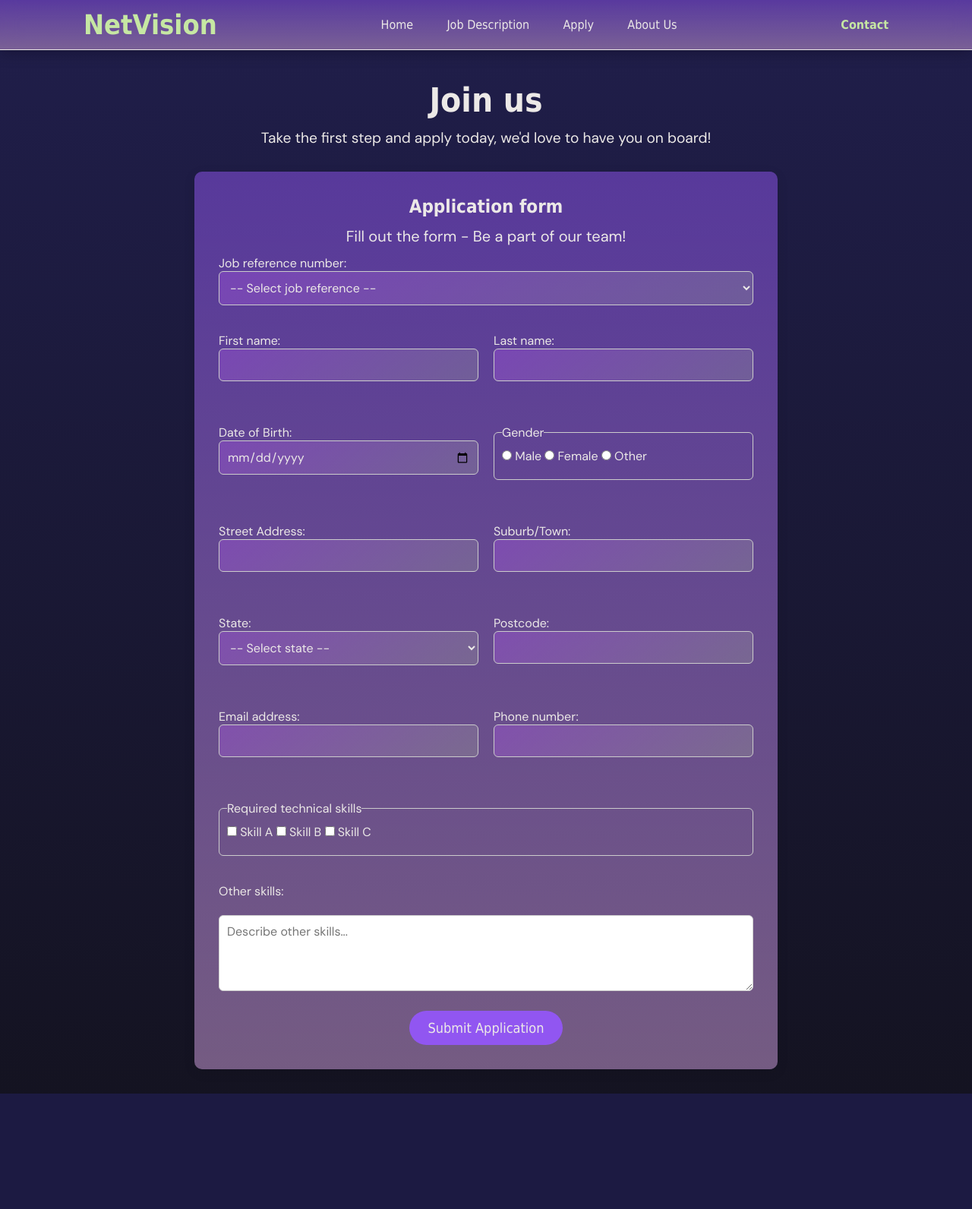
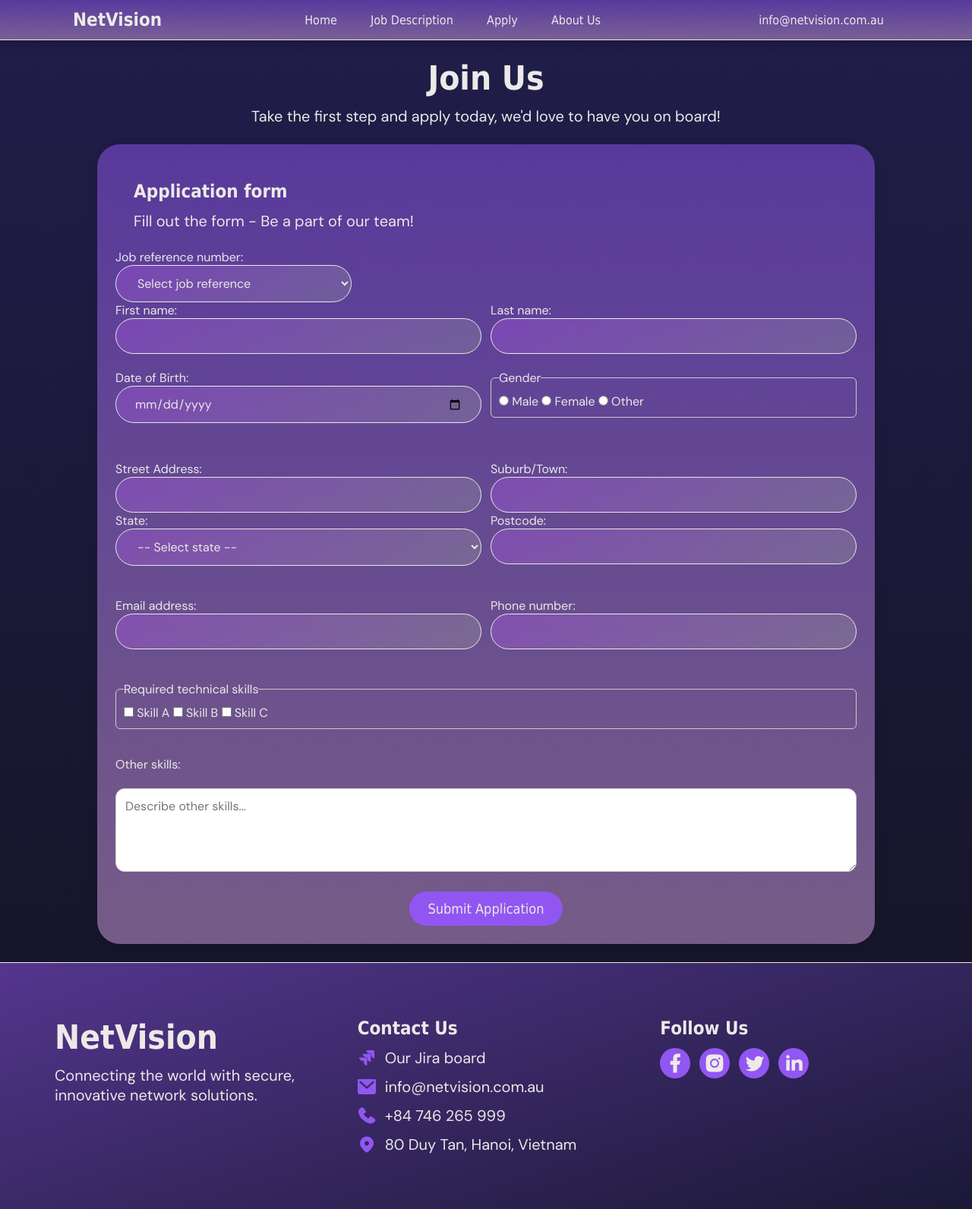
Before and after one commit to nguyenducnam06/Group-2-COS10026, a PHP site: page /apply.html in a window 1280 px wide. Shown: the whole page at 76% size. Before the commit the page ends 1440 px from the top, so only its background shows below. Run offline with PHP 8.4, Linux system fonts and the light colour scheme; some web fonts are replaced.

Commit message:
update layout apply

```diff
--- a/project1/apply.html
+++ b/project1/apply.html
@@ -7,7 +7,7 @@
 <head>
     <meta charset="UTF-8">
     <meta name="viewport" content="width=device-width, initial-scale=1.0">
-    <title>Job apply</title>
+    <title>NetVision - Apply</title>
     <link rel="stylesheet" href="styles/style.css">
     <link rel="stylesheet" href="styles/apply.css">
     <link rel="preconnect" href="https://fonts.googleapis.com">
@@ -18,28 +18,33 @@
         rel="stylesheet">
 </head>
 
-<body id="top">
+<body>
     <header>
-        <h2>NetVision</h2>
+        <h3>NetVision</h3>
         <nav>
             <li><a href="index.html">Home</a></li>
             <li><a href="jobs.html">Job Description</a></li>
             <li><a href="#">Apply</a></li>
             <li><a href="about.html">About Us</a></li>
         </nav>
-        <h5>Contact</h5>
+        <li><a href="mailto:info@netvision.com.au">info@netvision.com.au</a></li>
     </header>
 
-    <h1 class="applytitle">Join us</h1>
-    <p class="applysubtitle">Take the first step and apply today, we'd love to have you on board!</p>
+    <div class="content">
+        <div class="center_aligned">
+            <h1>Join Us</h1>
+            <p>Take the first step and apply today, we'd love to have you on board!</p>
+        </div>
 
         <form id="applicationForm" action="https://mercury.swin.edu.au/it000000/formtest.php" method="post">
+            <div class="left_aligned">
                 <h3 class="formtitle">Application form</h3>
                 <p class="formtitle">Fill out the form - Be a part of our team!</p>
+            </div>
             <!-- Job reference number -->
             <legend for="jobRef">Job reference number:</legend>
             <select id="jobRef" name="jobRef" required>
-            <option value="">-- Select job reference --</option>
+                <option value="">Select job reference</option>
                 <option value="Software Developer">NV01 - Software Developer</option>
                 <option value="Network Administrator">NV02 - Network Administrator</option>
                 <option value="Data Analyst">NV03 - Data Analyst</option>
@@ -50,8 +55,7 @@
                 <option value="Data Scientist">NV08 - Data Scientist</option>
                 <option value="Data Engineer">NV09 - Data Engineer</option>
             </select>
-        <br><br>
-
+            <br>
             <!-- First name and Last name -->
             <div id="name">
                 <div class="textbox">
@@ -64,9 +68,7 @@
                     <input type="text" id="lastName" name="lastName" maxlength="20" pattern="[A-Za-z]{1,20}"
                         title="Please enter your last name" required>
                 </div>
-        </div>
-        <br><br>
-
+            </div><br>
             <!-- Date of birth and Gender -->
             <div id="dobgender">
                 <div id="dob">
@@ -104,7 +106,6 @@
                         required>
                 </div>
             </div>
-        <br><br>
 
             <!-- State and Postcode -->
             <div id="address">
@@ -124,8 +125,8 @@
                 </div>
                 <div class="textbox">
                     <legend for="postcode">Postcode:</legend>
-                <input type="text" id="postcode" name="postcode" pattern="[0-9]{4}" title="Please enter your postcode"
-                    required>
+                    <input type="text" id="postcode" name="postcode" pattern="[0-9]{4}"
+                        title="Please enter your postcode" required>
                 </div>
             </div>
             <br><br>
@@ -140,8 +141,8 @@
                 </div>
                 <div class="textbox">
                     <legend for="phone">Phone number:</legend>
-                <input type="tel" id="phone" name="phone" pattern="[0-9]{8,12}" title="Please enter your phone number"
-                    required>
+                    <input type="tel" id="phone" name="phone" pattern="[0-9]{8,12}"
+                        title="Please enter your phone number" required>
                 </div>
             </div>
             <br><br>
@@ -170,6 +171,52 @@
                 Submit Application
             </button>
         </form>
+    </div>
+    <footer>
+        <div class="row">
+            <div class="left_aligned">
+                <h1>NetVision</h1>
+                <p>Connecting the world with secure, innovative network solutions.</p>
+            </div>
+            <div class="left_aligned">
+                <h3>Contact Us</h3>
+                <div class="row">
+                    <img src="images/svg/jira.svg" alt="Jira">
+                    <p><a href="https://group2cos10026.atlassian.net/jira/software/projects/SCRUM/boards/1"
+                            target="_blank">Our Jira
+                            board</a></p>
+                </div>
+                <div class="row">
+                    <img src="images/svg/mail.svg" alt="Mail">
+                    <p><a href="mailto:info@netvision.com.au">info@netvision.com.au</a></p>
+                </div>
+                <div class="row">
+                    <img src="images/svg/phone.svg" alt="Phone">
+                    <p>+84 746 265 999</p>
+                </div>
+                <div class="row">
+                    <img src="images/svg/location.svg" alt="Location">
+                    <p><a href="https://maps.app.goo.gl/DdpmDrBmuNDem2KX7" target="_blank">80 Duy Tan, Hanoi,
+                            Vietnam</a>
+                    </p>
+                </div>
+            </div>
+            <div class="left_aligned">
+                <h3>Follow Us</h3>
+
+                <div class="row">
+                    <a href="https://www.facebook.com/" target="_blank"><img src="images/svg/facebook.svg"
+                            alt="Facebook"></a>
+                    <a href="https://www.instagram.com/" target="_blank"><img src="images/svg/instagram.svg"
+                            alt="Instagram"></a>
+                    <a href="https://www.x.com/" target="_blank"><img src="images/svg/twitter.svg" alt="Twitter"></a>
+                    <a href="https://www.linkedin.com/" target="_blank"><img src="images/svg/linkedin.svg"
+                            alt="LinkedIn"></a>
+                </div>
+            </div>
+        </div>
+    </footer>
 </body>
 
+
 </html>
--- a/project1/styles/apply.css
+++ b/project1/styles/apply.css
@@ -13,39 +13,24 @@
 }
 
 #applicationForm {
-  width: 60vw;
-  margin: 2rem auto;
-  padding: 2rem;
+  width: 80vw;
+  margin: 0 auto;
+  margin-bottom: 24px;
+  padding: 24px;
   background: linear-gradient(
     180deg,
     rgba(145, 86, 241, 0.5),
     rgba(212, 163, 226, 0.5)
   );
-  border-radius: 10px;
+  border-radius: 30px;
   box-shadow: 0 4px 15px rgba(0, 0, 0, 0.1);
 }
 
-.formtitle {
-  text-align: center;
-  color: #ece9e7;
-  margin-bottom: 12px;
-}
-
-input,
-select {
-    padding: 10px;
-    margin-bottom: 15px;
-    border: 1px solid #ccc;
-    border-radius: 6px;
-    box-sizing: border-box;
-    font-size: 1rem;
-}
-
-#jobRef {
+/* #jobRef {
   color: #ece9e7;
   background: linear-gradient(140deg, #b356f152, #c6e7a32d);
   width: 100%;
-}
+} */
 
 #jobRef option {
   color: #ece9e7;
@@ -71,56 +56,39 @@ fieldset {
 
 textarea {
   width: 100%;
-  height: 100px;
-  padding: 10px;
+  min-height: 100px;
+  padding: 12px;
   border: 1px solid #ccc;
-  border-radius: 6px;
+  border-radius: 12px;
   box-sizing: border-box;
   font-size: 1rem;
   resize: vertical;
-  color: black;
+  color: #491d67;
   background-color: #ffffff;
 }
 
 button {
-    background: linear-gradient(140deg, #b356f152, #c6e7a32d);
-    border: 1px solid #ece9e7;
-    color: #ece9e7;
-    font-size: 18px;
-    border-radius: 50px;
-    padding: 12px 24px;
-    cursor: pointer;
   display: block;
   margin: 0 auto;
 }
 
-button:hover {
-    background: #c6e7a3;
-    color: #000000;
-    transition: background 0.3s ease, color 0.3s ease;
-}
-
-#name, #location, #address, #contactinfo {
+#name,
+#location,
+#address,
+#contactinfo,
+#dobgender {
   display: flex;
-    gap: 20px;
+  gap: 12px;
   justify-content: space-between;
 }
 
-#name, #location, #address, #contactinfo > * {
-    flex: 1;
-}
-
-#dobgender {
-    display: flex;
-    gap: 20px;
-    justify-content: space-between;
-    width: 100%;
-}
-
+#name,
+#location,
+#address,
+#contactinfo,
 #dobgender > * {
   flex: 1;
 }
-
 
 .textbox {
   display: flex;
--- a/project1/styles/style.css
+++ b/project1/styles/style.css
@@ -172,7 +172,6 @@ button.secondary:hover {
 button:hover,
 .number:hover,
 .card:hover,
-.single:hover,
 a:hover {
   transform: scale(1.1);
 }
@@ -204,14 +203,6 @@ a:hover {
   gap: 12px;
   flex-wrap: wrap;
   justify-content: flex-start;
-}
-
-.single {
-  display: flex;
-  flex-direction: row;
-  align-items: center;
-  justify-content: center;
-  gap: 16px;
 }
 
 .card {
```
Also changed, not shown: project1/index.html (+10 -10 lines). Lines whose indentation alone changed are shown as unchanged.
